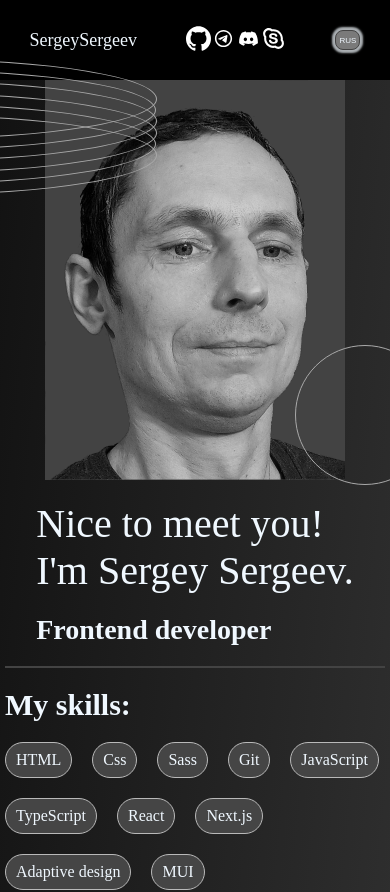
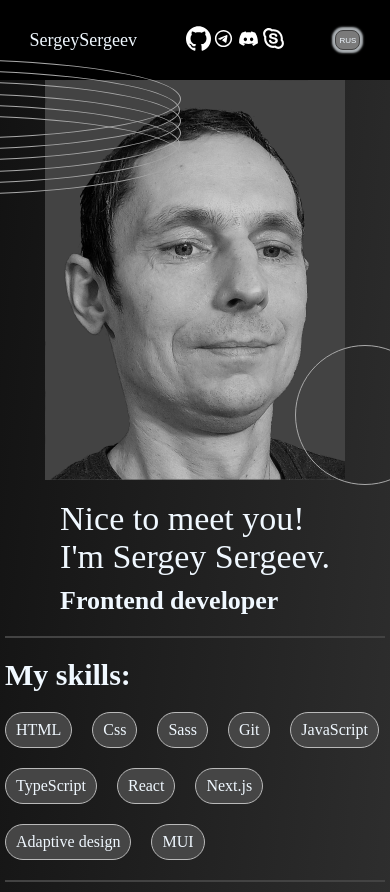
Before and after one commit to M0rl0ck/myPortfolio, a React (Vite) app in the folder my_portfolio/: page / in a window 390 px wide. Shown: the top 892 px of the page. Built offline with nearby package versions, Linux system fonts and the light colour scheme.

Commit message:
fix: edite adaptive

```diff
--- a/my_portfolio/src/component/title/title.module.css
+++ b/my_portfolio/src/component/title/title.module.css
@@ -110,3 +110,13 @@
     right: -90px;
   }
 }
+
+@media (max-width: 540px) {
+  .titleContainer {
+    font-size: 34px;
+  }
+  .titleHeader h1 {
+    padding-top: 10px;
+    font-size: 26px;
+  }
+}
```
